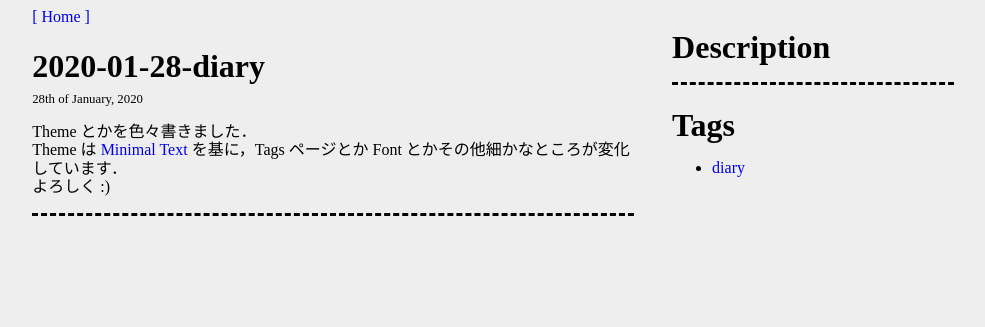
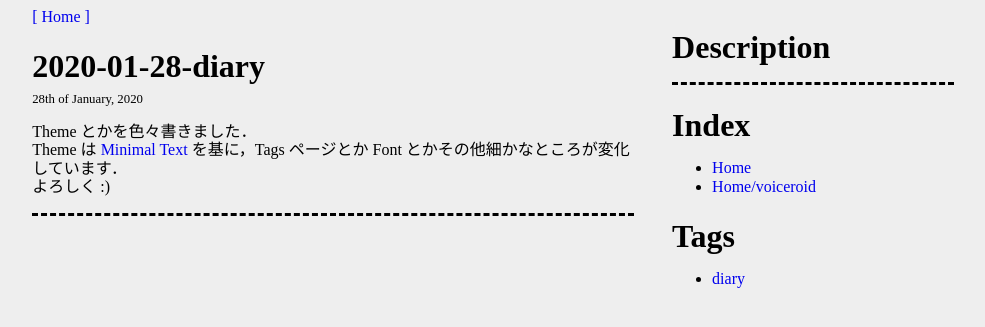
Before and after one commit to ecasdqina/blog, a Jekyll site: the page built from _posts/2020-01-28-diary.md, in a window 1280 px wide. Shown: the top 327 px of the page, without its empty margins (147-1132 px from the left). Built offline with Jekyll 4.4.1, drawn with Linux system fonts in a browser that asks for light colours; nearby versions of some CDN libraries.

Commit message:
post の layout をちょっと変更

```diff
--- a/_includes/post_sidebar.html
+++ b/_includes/post_sidebar.html
@@ -3,6 +3,19 @@
         <h1>Description</h1>
         <p class="lead">{{ post.desc }}</p>
         <hr>
+        <h1>Index</h1>
+        <ul>
+            <li><a href="{{ site.baseurl }}/">Home</a></li>
+            {% for post in site.pages %}
+            {% if post.isIndex %}
+            {% if post.title %}
+            <li>
+                <a href="{{ site.baseurl }}/{{ post.url }}">{{ post.title }}</a>
+            </li>
+            {% endif %}
+            {% endif %}
+            {% endfor %}
+        </ul>
         <h1>Tags</h1>
         <ul>
             {% for tag in page.tags %}
```
